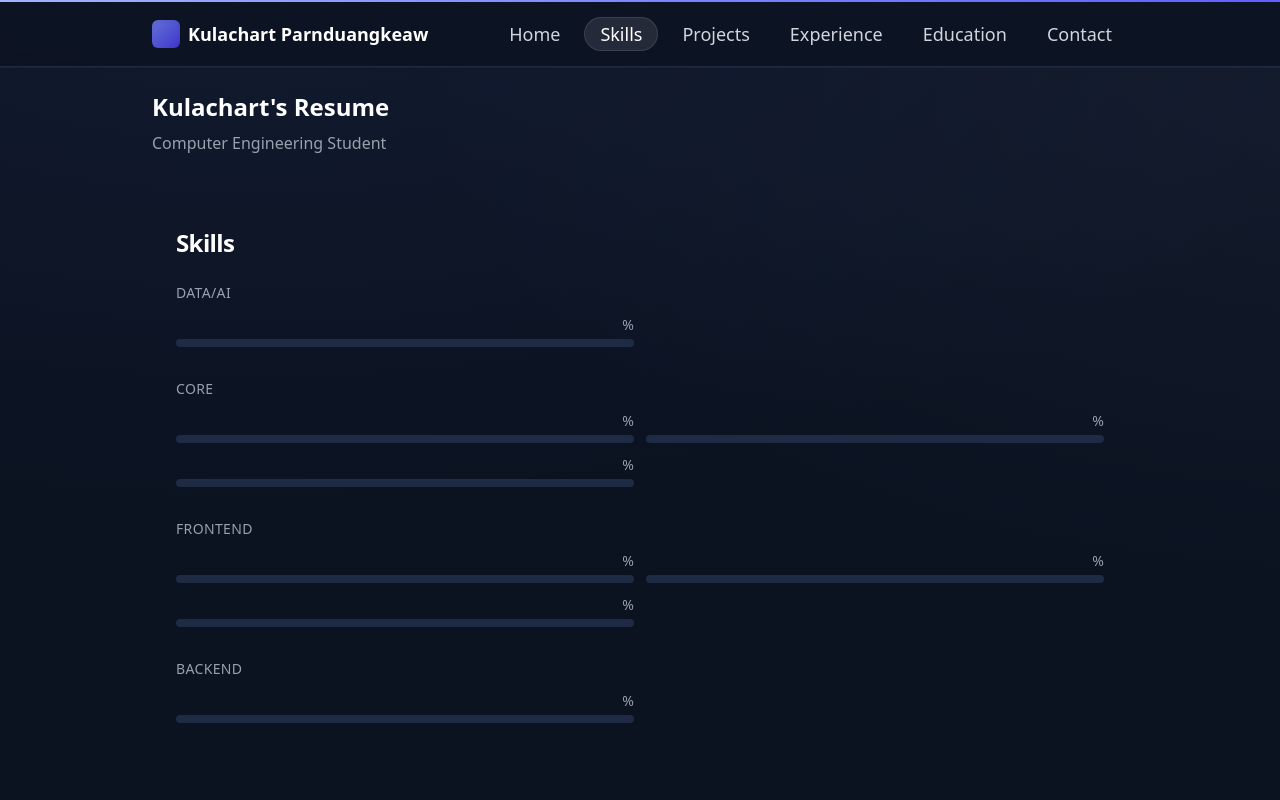
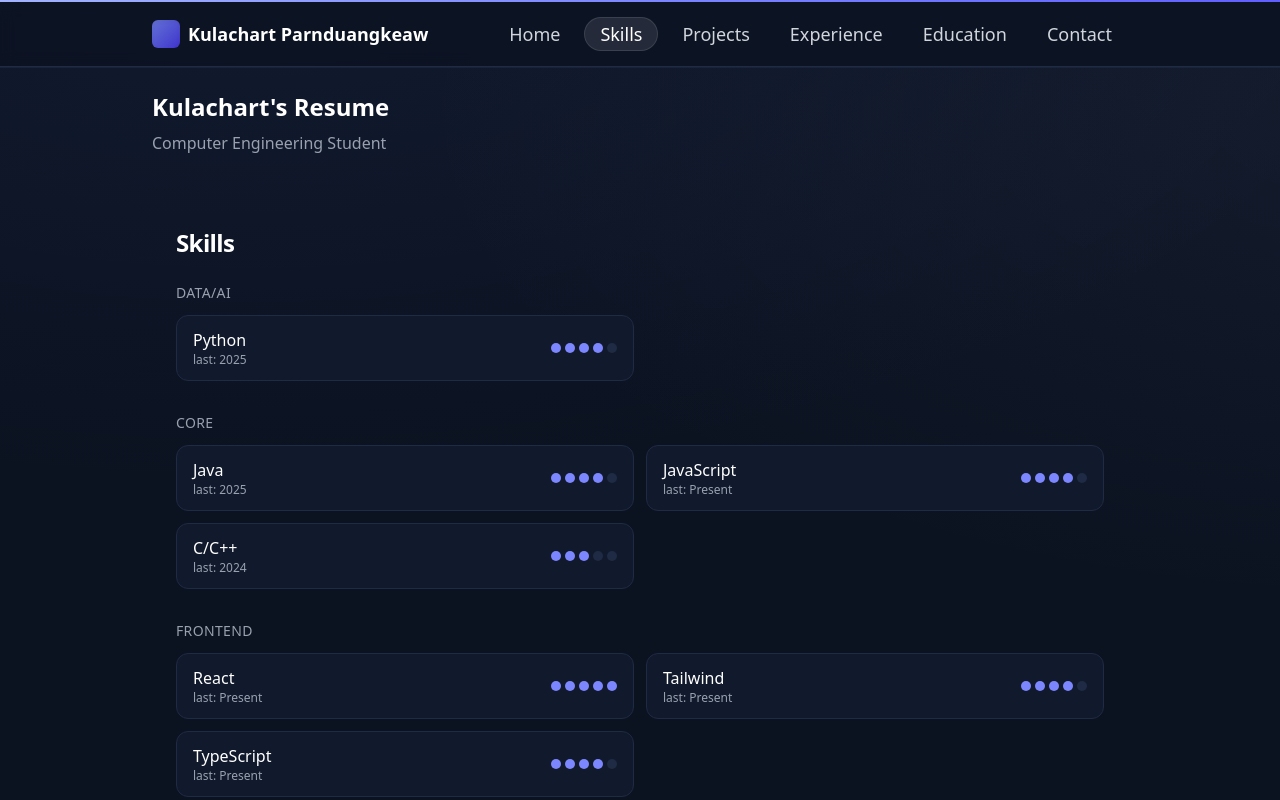
Before and after one commit to KhaNomThai/resume-site, a React (Vite) app: page /skills in a window 1280 px wide. Shown: the top 800 px of the page. Built offline with nearby package versions, Linux system fonts and the light colour scheme.

Commit message:
Fix bug skill page

```diff
--- a/src/components/SkillChip.tsx
+++ b/src/components/SkillChip.tsx
@@ -1,22 +1,33 @@
-import { motion, useReducedMotion } from "framer-motion";
-export default function SkillBar({ name, level }: { name: string; level: number }) {
-    const prefersReduced = useReducedMotion();
-    return (
-        <div>
-            <div className="flex justify-between text-sm mb-1">
-                <span>{name}</span>
-                <span className="tabular-nums text-gray-400 dark:text-gray-400">{level}%</span>
-            </div>
-            <div className="h-2 rounded bg-[#1f2a44] overflow-hidden">
-                <motion.div
-                    className="h-2 rounded"
-                    style={{ background: "linear-gradient(90deg,#9fb7ff,#6a83ff)" }}
-                    initial={{ width: prefersReduced ? level + "%" : 0 }}
-                    whileInView={{ width: level + "%" }}
-                    viewport={{ once: true }}
-                    transition={{ duration: 1, ease: "easeOut" as const }}
-                />
-            </div>
+import { motion } from "framer-motion";
+import type { Skill } from "../data";
+
+export default function SkillChip({ s }: { s: Skill }) {
+  return (
+    <motion.div
+      className="rounded-xl border border-[#1f2a44] bg-[#111a2c] px-4 py-3 flex items-center justify-between gap-4"
+      whileHover={{ y: -1, scale: 1.01 }}
+      transition={{ type: "spring", stiffness: 380, damping: 26 }}
+    >
+      <div className="min-w-0">
+        <div className="font-medium text-white">{s.name}</div>
+        <div className="text-xs text-gray-400">
+          {s.years ? `${s.years}+ yrs` : ""}{s.years && (s.lastUsed || s.projects) ? " • " : ""}
+          {s.lastUsed ? `last: ${s.lastUsed}` : ""}{s.lastUsed && s.projects ? " • " : ""}
+          {s.projects ? `${s.projects} proj` : ""}
         </div>
-    );
+      </div>
+      <DotMeter value={s.level} />
+    </motion.div>
+  );
 }
+
+function DotMeter({ value }: { value: 1 | 2 | 3 | 4 | 5 }) {
+  return (
+    <div className="flex items-center gap-1">
+      {Array.from({ length: 5 }).map((_, i) => {
+        const active = i < value;
+        return <div key={i} className={`size-2.5 rounded-full ${active ? "bg-indigo-400" : "bg-[#1f2a44]"}`} />;
+      })}
+    </div>
+  );
+}
```
